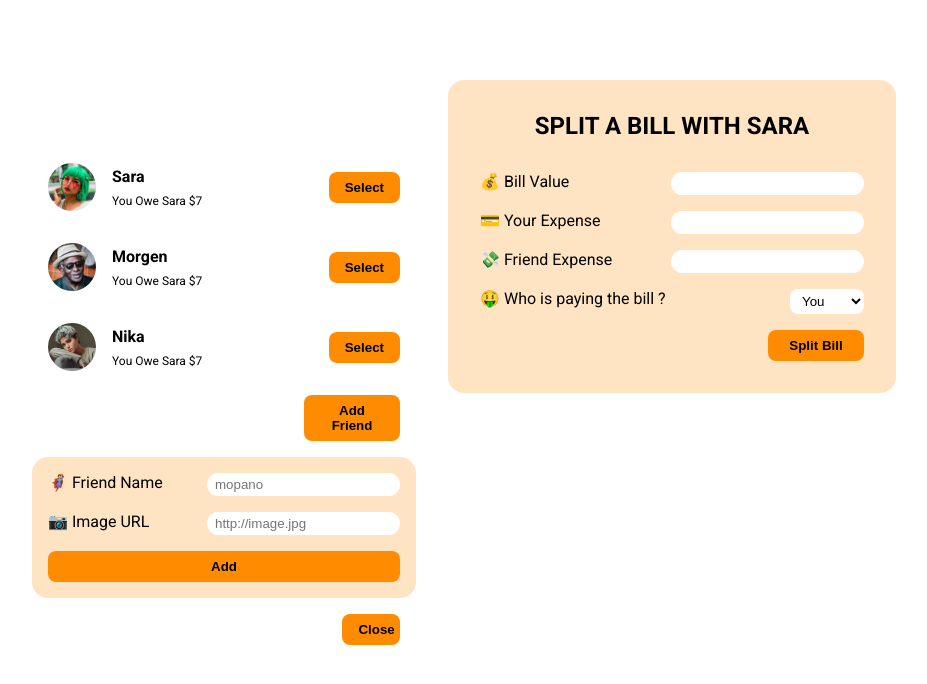
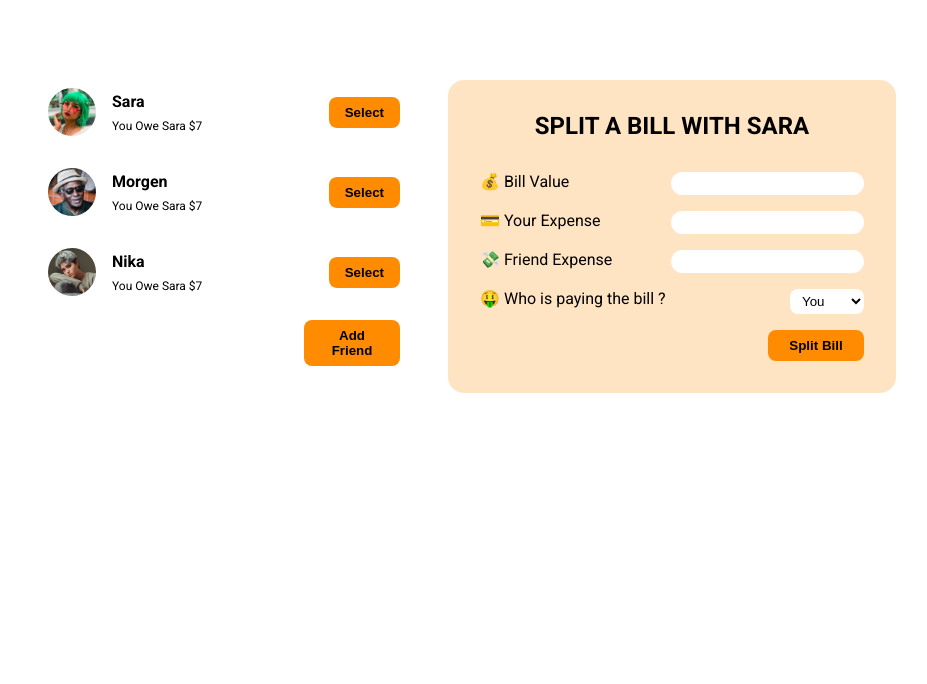
Before and after one commit to funnypar/Learn-React, a React (Create React App) app in the folder owe/: page / in a window 1280 px wide. Shown: the top 684 px of the page, without its empty margins (176-1103 px from the left). Built offline with nearby package versions, Linux system fonts and the light colour scheme.

Commit message:
implementLogicAddFriend

```diff
--- a/owe/src/App.css
+++ b/owe/src/App.css
@@ -20,6 +20,7 @@
     display: flex;
     flex-direction: column;
     gap: 1rem;
+    align-self: self-start;
 }
 .friend-wrapper {
     width: 100%;
--- a/owe/src/components/Btn.js
+++ b/owe/src/components/Btn.js
@@ -1,3 +1,11 @@
-export default function Btn({ children, classname }) {
-    return <button className={`${classname}`}>{children}</button>;
+export default function Btn({ children, classname, onClicked }) {
+    function addFriendHandler() {
+        onClicked(true);
+    }
+
+    return (
+        <button className={`${classname}`} onClick={addFriendHandler}>
+            {children}
+        </button>
+    );
 }
--- a/owe/src/components/Friends.js
+++ b/owe/src/components/Friends.js
@@ -1,6 +1,7 @@
 import Friend from "./Friend";
 import Btn from "./Btn";
 import Form from "./Form";
+import { useState } from "react";
 
 let DATABASE = [
     { id: "1p", name: "sara" },
@@ -9,14 +10,34 @@ let DATABASE = [
 ];
 
 export default function Friends() {
+    const [addFriend, setAddFriend] = useState(false);
+
     return (
         <div className="wrapper">
             {DATABASE.map((person) => {
                 return <Friend name={person.name} key={person.id} />;
             })}
-            <Btn classname={"btn-add btn"}>Add Friend</Btn>
-            <Form />
-            <Btn classname={"btn-close btn"}>Close</Btn>
+            {!addFriend ? (
+                <Btn
+                    classname={"btn-add btn"}
+                    onClicked={() => setAddFriend(!addFriend)}
+                >
+                    Add Friend
+                </Btn>
+            ) : (
+                ""
+            )}
+            {addFriend ? <Form /> : ""}
+            {addFriend ? (
+                <Btn
+                    classname={"btn-close btn"}
+                    onClicked={() => setAddFriend(!addFriend)}
+                >
+                    Close
+                </Btn>
+            ) : (
+                ""
+            )}
         </div>
     );
 }
```
